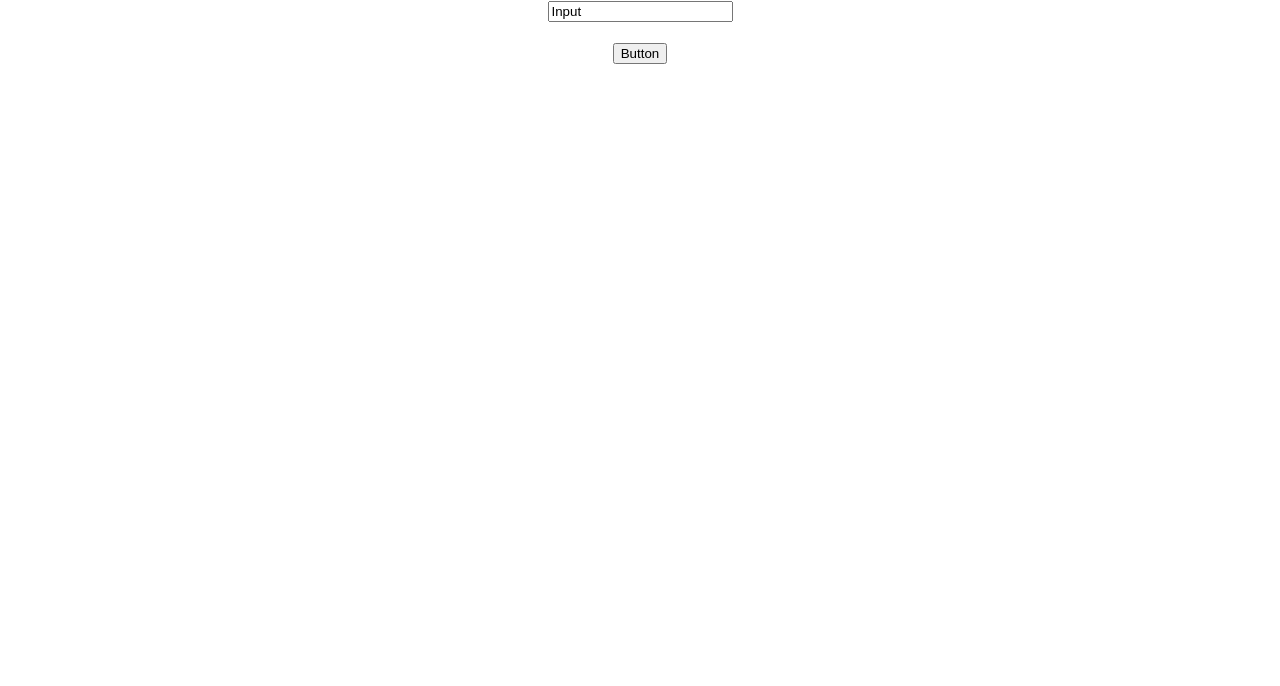
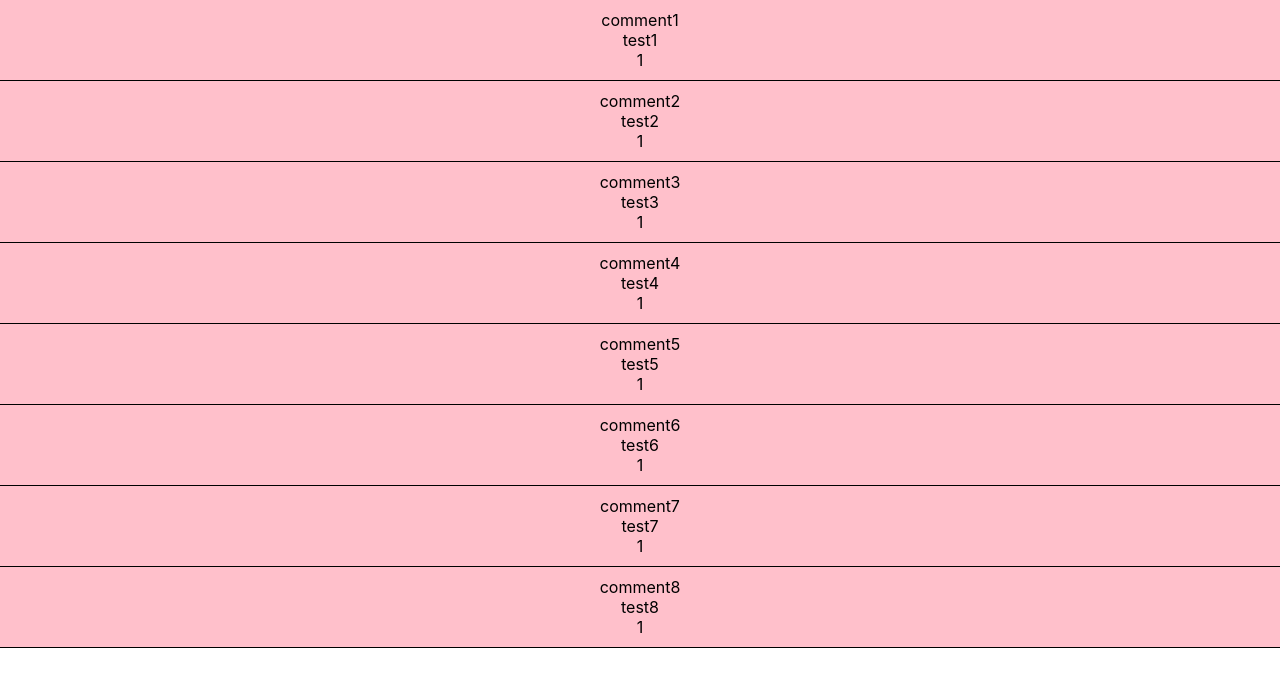
Before and after one commit to sdfzlar/react-study, a React (Create React App) app: page / in a window 1280 px wide. Shown: the top 686 px of the page. Built offline with nearby package versions, Linux system fonts and the light colour scheme.

Commit message:
memoization을 통한 성능 향상
동일한 props로 렌더링한다면 React.memo를 사용하여 성능 향상이 가능
memo는 React가 컴포넌트를 렌더링하지 않고
마지막으로 렌더링된 결과를 재사용
(검증 : ko.reactjs.org/docs/profiler.html)

```diff
--- a/src/App.js
+++ b/src/App.js
@@ -15,15 +15,15 @@ import WelcomeDialog from "./components/3-5.Composition/WelcomeDialog";
 import ThanksDialog from "./components/3-6.Component2/ThanksDialog";
 import Button from "./components/3-7.HOC/Button";
 import Input from "./components/3-7.HOC/Input";
+import Memo from "./components/3-8.Memoization/Memo";
 
 function App() {
   return (
     <div className="App">
-      <Input />
-      <br></br>
-      <br></br>
+      <Memo />
+      {/* <Input />
       <Button />
-      {/* <ThanksDialog />
+      <ThanksDialog />
       <Reducer />
       <State />
       <Controlled />
--- /dev/null
+++ b/src/components/3-8.Memoization/CommentItem.css
@@ -0,0 +1,6 @@
+.CommentItem {
+    border-bottom: 1px solid;
+    padding: 10px;
+    cursor: pointer;
+    background-color: pink;
+}
--- /dev/null
+++ b/src/components/3-8.Memoization/CommentItem.jsx
@@ -0,0 +1,33 @@
+import React, { memo, Profiler } from 'react'
+import './CommentItem.css'
+
+
+function CommentItem({title, content, likes}) {
+    function onRenderCallback(
+        id, // 방금 커밋된 Profiler 트리의 "id"
+        phase, // "mount" (트리가 방금 마운트가 된 경우) 혹은 "update"(트리가 리렌더링된 경우)
+        actualDuration, // 커밋된 업데이트를 렌더링하는데 걸린 시간
+        baseDuration, // 메모이제이션 없이 하위 트리 전체를 렌더링하는데 걸리는 예상시간
+        startTime, // React가 언제 해당 업데이트를 렌더링하기 시작했는지
+        commitTime, // React가 해당 업데이트를 언제 커밋했는지
+        interactions // 이 업데이트에 해당하는 상호작용들의 집합
+      ) {
+        // 렌더링 타이밍을 집합하거나 로그...
+        console.log(`actualDudration ${title} - ${actualDuration}`);
+      }
+
+    return (
+    <Profiler id="CommentItem" onRender={onRenderCallback}>
+        <div className="CommentItem">
+        <span>{title}</span>
+        <br />
+        <span>{content}</span>
+        <br />
+        <span>{likes}</span>
+        </div>
+    </Profiler>
+  )
+}
+
+export default memo(CommentItem);
+// export default CommentItem; memo를 안쓰면 모든 컴포넌트가 다 새로 그려진다
--- /dev/null
+++ b/src/components/3-8.Memoization/Comments.jsx
@@ -0,0 +1,18 @@
+import React from 'react'
+import CommentItem from './CommentItem';
+
+
+export default function Comments({commentList}) {
+  return (
+    <div>
+        {commentList.map(comment =>
+            <CommentItem
+                key={comment.id}
+                title={comment.title}
+                content={comment.content}
+                likes={comment.likes}
+            />
+        )}
+    </div>
+    );
+}
--- /dev/null
+++ b/src/components/3-8.Memoization/Memo.jsx
@@ -0,0 +1,31 @@
+import React,  { useEffect, useState } from 'react'
+import Comments from './Comments';
+
+
+const commentList = [
+    { title: "comment1", content: "test1", likes: 1 },
+    { title: "comment2", content: "test2", likes: 1 },
+    { title: "comment3", content: "test3", likes: 1 }
+];
+export default function Memo() {
+const [comments, setComments] = useState(commentList);
+
+useEffect(() => {
+    const interval = setInterval(() => {
+        setComments((prevComments) => [
+            ...prevComments,
+            {
+                title: `comment${prevComments.length + 1}`,
+                content: `test${prevComments.length + 1}`,
+                likes: 1
+            }
+        ])
+    }, 1000);
+
+    return () => {
+        clearInterval(interval);
+    }
+}, []);
+
+  return <Comments commentList={comments} />;
+}
```
